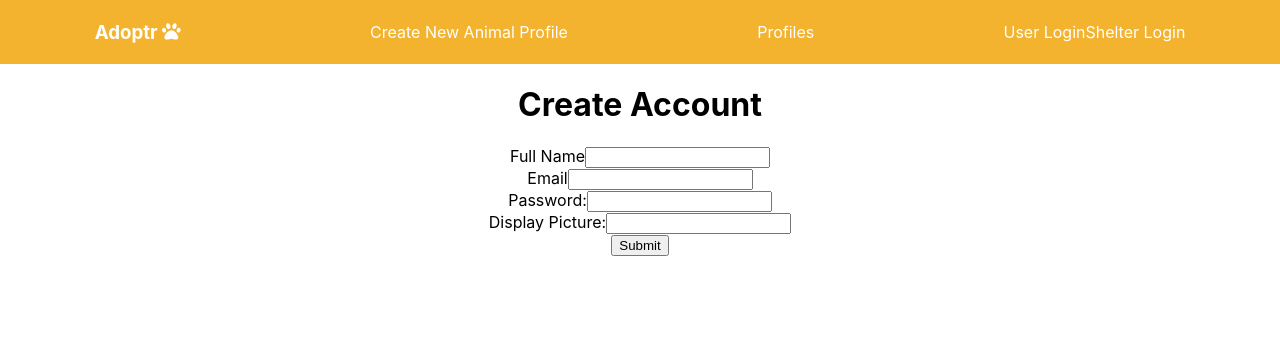
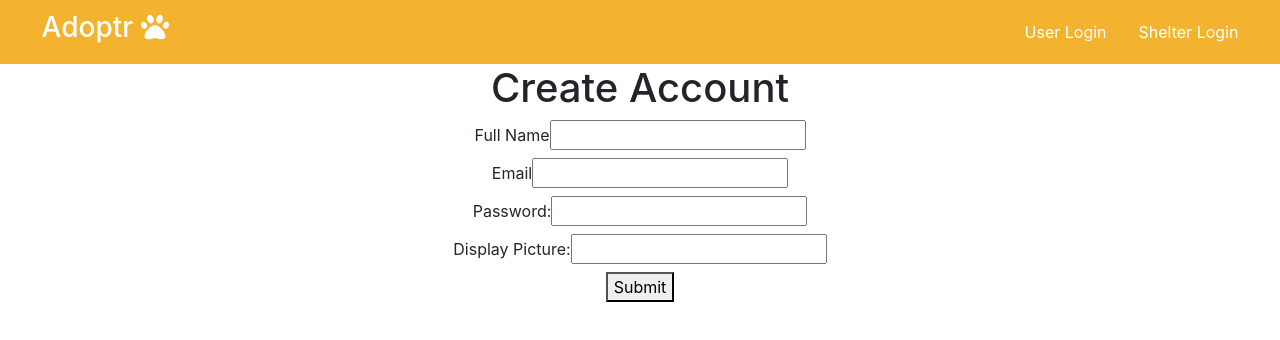
Before and after one commit to GrandMothersill/adoptr, a React (Create React App) app in the folder adoptr-frontend/: page /users in a window 1280 px wide. Shown: the top 340 px of the page. Built offline with nearby package versions, Linux system fonts and the light colour scheme.

Commit message:
Implement conditional render for landing

```diff
--- a/adoptr-frontend/src/App.js
+++ b/adoptr-frontend/src/App.js
@@ -1,13 +1,12 @@
 import React, { useState } from 'react';
-import './App.css';
-// import 'bootstrap/dist/css/bootstrap.min.css';
+import 'bootstrap/dist/css/bootstrap.min.css';
+import './styles/App.css';
 import UserRegistration from "./components/userRegistration.js";
 import AnimalRegistration from "./components/animalRegistration.js";
 import ShelterRegistration from "./components/shelterRegistration.js";
-// import ShelterLogin from "./components/ShelterLogin.js";
 import Login from "./components/ShelterLogin";
 import Nav from "./components/Nav";
-import About from "./components/About"
+import Landing from "./components/Landing"
 import AnimalProfile from "./components/AnimalProfile"
 import UserLogin from "./components/UserLogin"
 import { BrowserRouter as Router, Switch, Route } from 'react-router-dom';
@@ -31,10 +30,8 @@ function App() {
           <Route path='/users' render={() => <UserRegistration login={setUser} state={state} />} />
           <Route path='/shelters' render={() => <ShelterRegistration login={setShelter} state={state} />} />
           <Route path='/login' render={() => <UserLogin login={setUser} />} />
-          {/* <Route path='/login' render={() => <Login login={setUser} state={state} />} /> */}
           <Route path='/shelterlogin' render={() => <Login login={setShelter} />} />
-          <Route path='/' exact component={About} />
-
+          <Route path='/' render={() => <Landing state={state} />}  />
         </Switch>
       </div>
     </Router>
--- a/adoptr-frontend/src/components/About.js
+++ /dev/null
@@ -1,9 +0,0 @@
-import React from 'react';
-
-function About() {
-  return (
-    <h1>About Page</h1>
-  )
-}
-
-export default About;
--- /dev/null
+++ b/adoptr-frontend/src/components/Landing.js
@@ -0,0 +1,29 @@
+import React from 'react';
+import { Link } from "react-router-dom"
+
+function Landing(props) {
+
+  if (props.state.type === "shelter") {
+    return (
+      <div>
+        <h1>Hello Shelter {props.state.account.name}</h1>
+        <Link to="/animals">Create New Animal Profile</Link>
+        <Link to="/profiles">Profiles</Link>
+      </div>
+    )
+  } else if (props.state.type === "user") {
+    return (
+      <h1>Hello User {props.state.account.name}</h1>
+    )
+  } else {
+    return (
+      <h1>Landing Page</h1>
+    )
+  }
+
+      // return (
+      //   <h1>Landing Page</h1>
+      // )
+}
+
+export default Landing;
--- a/adoptr-frontend/src/components/Nav.js
+++ b/adoptr-frontend/src/components/Nav.js
@@ -1,8 +1,9 @@
-import React, { useState, useEffect } from "react"
+import React from "react"
 import { Link } from "react-router-dom"
 import { FontAwesomeIcon } from '@fortawesome/react-fontawesome'
 import { faPaw } from '@fortawesome/free-solid-svg-icons'
-import Dropdown from 'react-bootstrap/Dropdown'
+import Button from 'react-bootstrap/Button';
+import "../styles/Nav.css"
 
 
 function Nav(props) {
@@ -10,31 +11,14 @@ function Nav(props) {
   return (
     <nav>
       <Link to="/" className="nav-link"><h3>Adoptr  <FontAwesomeIcon icon={faPaw} /></h3></Link>
-      {/* <Dropdown>
-        <Dropdown.Toggle variant="success" id="dropdown-basic">
-          Users
-        </Dropdown.Toggle>
-
-        <Dropdown.Menu>
-          <Dropdown.Item href="#/action-1">Action</Dropdown.Item>
-          <Dropdown.Item href="#/action-2">Another action</Dropdown.Item>
-          <Dropdown.Item href="#/action-3">Something else</Dropdown.Item>
-        </Dropdown.Menu>
-      </Dropdown>
-      <Dropdown>
-        <Dropdown.Toggle variant="success" id="dropdown-basic">
-          Shelters
-        </Dropdown.Toggle>
-
-        <Dropdown.Menu>
-          <Dropdown.Item href="#/action-1">Action</Dropdown.Item>
-          <Dropdown.Item href="#/action-2">Another action</Dropdown.Item>
-          <Dropdown.Item href="#/action-3">Something else</Dropdown.Item>
-        </Dropdown.Menu>
-      </Dropdown> */}
-      <Link to="/animals" className="nav-link">Create New Animal Profile</Link>
-      <Link to="/profiles" className="nav-link">Profiles</Link>
-      {props.state.type ? <div><p>Logged in as: {props.state.account.name}</p><button onClick={() => props.logout({})}>Logout (both)</button></div> : <div><Link to="/login" className="nav-link">User Login</Link><Link to="/shelterlogin" className="nav-link">Shelter Login</Link></div>}
+      {props.state.type ?
+      <div className="nav-group">
+        <p className="logged-user">Logged in as: {props.state.account.name}</p>
+        <Button variant="outline-secondary" onClick={() => props.logout({})} className="logout-button">Logout</Button>
+      </div> : <div className="nav-group">
+        <Link to="/login" className="nav-link">User Login</Link>
+        <Link to="/shelterlogin" className="nav-link">Shelter Login</Link>
+      </div>}
 
     </nav>
   )
--- a/adoptr-frontend/src/components/ShelterLogin.js
+++ b/adoptr-frontend/src/components/ShelterLogin.js
@@ -1,5 +1,6 @@
 import React, {useState} from 'react';
 import axios from "axios";
+import { Redirect } from "react-router-dom"
 import Avatar from '@material-ui/core/Avatar';
 import Button from '@material-ui/core/Button';
 import CssBaseline from '@material-ui/core/CssBaseline';
@@ -50,6 +51,7 @@ const useStyles = makeStyles((theme) => ({
 
 export default function ShelterLogin(props) {
   const classes = useStyles();
+  const [landingRedirect, setLandingRedirect] = useState(false);
   const [email, setEmail] = useState("");
   const [password, setPassword] = useState("");
 
@@ -64,11 +66,15 @@ export default function ShelterLogin(props) {
               const data = response.data[0];
               console.log(data)
               props.login(data)
+              setLandingRedirect(true);
           })
           .catch((err) => {
               alert(err);
           });
+  }
 
+  if (landingRedirect) {
+    return <Redirect to="/" />
   }
 
   return (
@@ -121,7 +127,7 @@ export default function ShelterLogin(props) {
           </Button>
           <Grid container>
             <Grid item>
-              <Link href="/animals" variant="body2">
+              <Link href="/shelters" variant="body2">
                 {"Don't have an account? Sign Up"}
               </Link>
             </Grid>
--- a/adoptr-frontend/src/components/UserLogin.js
+++ b/adoptr-frontend/src/components/UserLogin.js
@@ -13,6 +13,7 @@ import LockOutlinedIcon from '@material-ui/icons/LockOutlined';
 import Typography from '@material-ui/core/Typography';
 import { makeStyles } from '@material-ui/core/styles';
 import Container from '@material-ui/core/Container';
+import { Redirect } from "react-router-dom"
 
 function Copyright() {
   return (
@@ -50,6 +51,7 @@ const useStyles = makeStyles((theme) => ({
 
 export default function UserLogin(props) {
   const classes = useStyles();
+  const [landingRedirect, setLandingRedirect] = useState(false);
   const [email, setEmail] = useState("");
   const [password, setPassword] = useState("");
 
@@ -64,12 +66,16 @@ export default function UserLogin(props) {
               const data = response.data[0];
               console.log(data)
               props.login(data)
+              setLandingRedirect(true);
           })
           .catch((err) => {
               alert(err);
           });
+  }
 
-  }
+  if (landingRedirect) {
+    return <Redirect to="/" />
+}
 
   return (
     <Container component="main" maxWidth="xs">
--- a/adoptr-frontend/src/components/animalRegistration.js
+++ b/adoptr-frontend/src/components/animalRegistration.js
@@ -1,7 +1,9 @@
 import React, { useState } from 'react';
 import axios from "axios";
+import { Redirect } from 'react-router-dom';
 
 function AnimalRegistration(props) {
+    const [landingRedirect, setLandingRedirect] = useState(false);
     const [name, setName] = useState("");
     const [species, setSpecies] = useState("");
     const [sex, setSex] = useState("");
@@ -47,10 +49,15 @@ function AnimalRegistration(props) {
             .post("http://localhost:3001/animals", registrationData)
             .then((response) => {
                 console.log("FE response", response);
+                setLandingRedirect(true);
             })
             .catch((err) => {
                 alert(err);
             });
+    }
+
+    if (landingRedirect) {
+        return <Redirect to="/" />
     }
 
     return (
--- a/adoptr-frontend/src/components/userRegistration.js
+++ b/adoptr-frontend/src/components/userRegistration.js
@@ -1,7 +1,9 @@
 import React, { useState } from 'react';
 import axios from "axios";
+import { Redirect } from "react-router-dom"
 
 function UserRegistration(props) {
+    const [landingRedirect, setLandingRedirect] = useState(false);
     const [name, setName] = useState("");
     const [email, setEmail] = useState("");
     const [password, setPassword] = useState("");
@@ -21,11 +23,16 @@ function UserRegistration(props) {
             .post("http://localhost:3001/users", registrationData)
             .then((response) => {
                 props.login(registrationData)
+                setLandingRedirect(true);
             })
             .catch((err) => {
                 alert(err);
             });
 
+    }
+
+    if (landingRedirect) {
+        return <Redirect to="/" />
     }
 
     return (
--- /dev/null
+++ b/adoptr-frontend/src/styles/App.css
@@ -0,0 +1,3 @@
+.App {
+  text-align: center;
+}
--- a/adoptr-frontend/src/App.css
+++ b/adoptr-frontend/src/styles/Nav.css
@@ -1,15 +1,12 @@
-.App {
-  text-align: center;
-}
-
 nav {
   display: flex;
-  justify-content: space-around;
+  justify-content: space-between;
   align-items: center;
   background-color: #f3b32f;
   color: white;
   min-height: 8vh;
   font-size: 2vh;
+  padding: 0 2%;
 }
 
 .nav-link {
@@ -24,3 +21,13 @@ nav {
 .nav-link:visited {
   color: white;
 }
+
+.nav-group {
+  display: flex;
+  align-items: center;
+}
+
+.logged-user {
+  margin-top: 10px;
+  margin-right: 10px;
+}
```
Also changed, not shown: adoptr-frontend/src/components/ShelterLanding.js (added, +9 -0 lines), adoptr-frontend/src/components/UserLanding.js (added, +9 -0 lines).
